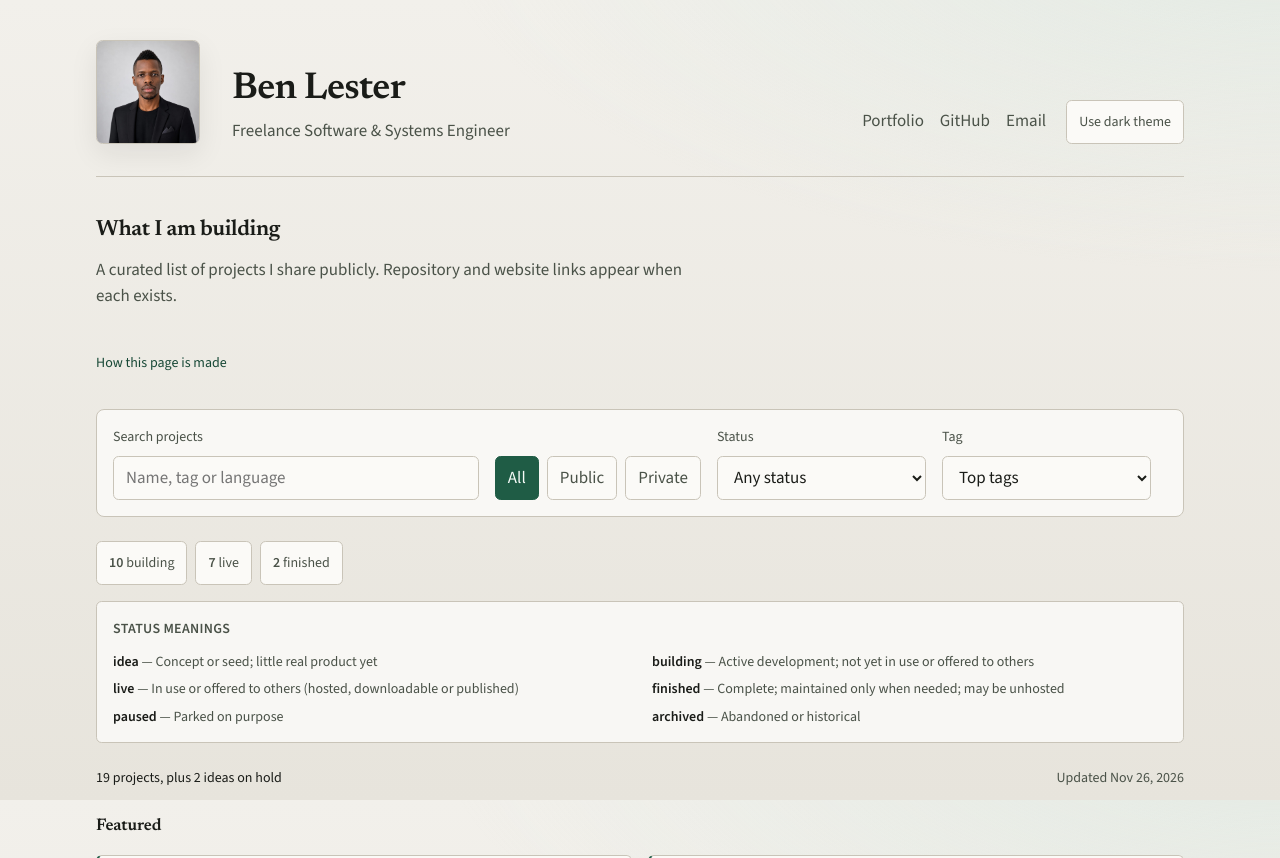
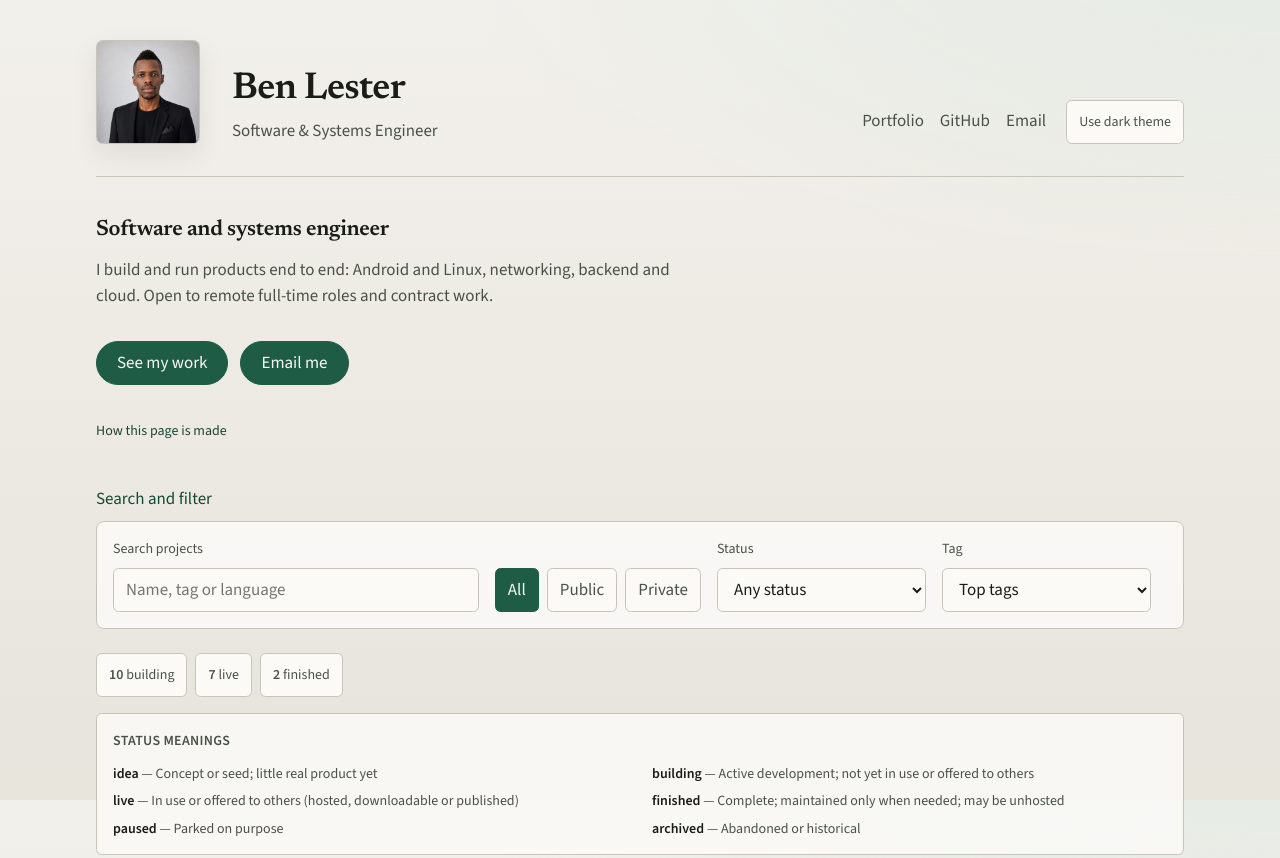
Before and after one commit to lester-01/what-am-building, a plain HTML site: page index.html in a window 1280 px wide. Shown: the top 858 px of the page. Drawn offline with nearby package versions, Linux system fonts and the light colour scheme.

Commit message:
Publish allowlisted dashboard (2026-11-26T19:41:17Z).

```diff
--- a/data/projects.json
+++ b/data/projects.json
@@ -1,5 +1,5 @@
 {
-  "generated_at": "2026-11-26T19:29:31Z",
+  "generated_at": "2026-11-26T19:41:17Z",
   "extras_min_rank": 9000,
   "projects": [
     {
@@ -209,7 +209,7 @@
       "rank": 2200,
       "website": null,
       "fork": false,
-      "pushed_at": "2026-11-26T16:29:24Z",
+      "pushed_at": "2026-11-26T19:40:57Z",
       "extra": false,
       "display_name": "Projects command center"
     },
--- a/index.html
+++ b/index.html
@@ -3,10 +3,10 @@
 <head>
   <meta charset="utf-8">
   <meta name="viewport" content="width=device-width, initial-scale=1, viewport-fit=cover">
-  <title>What I am building – Ben Lester</title>
-  <meta name="description" content="A curated list of projects Ben Lester shares publicly. Repository and website links appear when each exists.">
-  <meta property="og:title" content="What I am building – Ben Lester">
-  <meta property="og:description" content="A curated list of projects Ben Lester shares publicly. Repository and website links appear when each exists.">
+  <title>Ben Lester – software and systems engineer: selected work</title>
+  <meta name="description" content="Ben Lester, software and systems engineer: products and engineering work across Android, Linux, networking and cloud, kept up to date automatically from GitHub.">
+  <meta property="og:title" content="Ben Lester – software and systems engineer: selected work">
+  <meta property="og:description" content="Ben Lester, software and systems engineer: products and engineering work across Android, Linux, networking and cloud, kept up to date automatically from GitHub.">
   <meta property="og:type" content="website">
   <meta property="og:url" content="https://projects.benlester.me/">
   <meta property="og:image" content="https://projects.benlester.me/assets/profile.jpg">
@@ -527,6 +527,38 @@
       font-weight: var(--weight-medium);
     }
     .how p { margin: 0 0 var(--space-3); }
+
+    .cta {
+      display: flex;
+      flex-wrap: wrap;
+      gap: var(--space-3);
+      margin: 0 0 var(--space-6);
+    }
+    .cta a {
+      min-height: var(--target);
+      display: inline-flex;
+      align-items: center;
+      padding: 0 var(--space-5);
+      border-radius: 999px;
+      background: var(--color-accent-solid);
+      border: 1px solid var(--color-accent-solid);
+      color: var(--color-text-on-accent);
+      font-weight: var(--weight-medium);
+      text-decoration: none;
+      touch-action: manipulation;
+    }
+    .cta a:hover { background: var(--color-accent-solid-hover); }
+    .tools { margin: 0 0 var(--space-4); }
+    .tools > summary {
+      min-height: var(--target);
+      display: flex;
+      align-items: center;
+      cursor: pointer;
+      color: var(--color-accent-text);
+      font-weight: var(--weight-medium);
+    }
+    .walk { margin: var(--space-2) 0 0; font-size: var(--text-caption); }
+    .walk a { color: var(--color-accent-text); }
     .counts {
       display: flex;
       flex-wrap: wrap;
@@ -617,7 +649,7 @@
       <img class="portrait" src="assets/profile.jpg" width="1254" height="1254" alt="Portrait of Ben Lester">
       <div>
         <p class="who">Ben Lester</p>
-        <p class="role">Freelance Software &amp; Systems Engineer</p>
+        <p class="role">Software &amp; Systems Engineer</p>
       </div>
       <div class="elsewhere">
         <nav aria-label="Elsewhere">
@@ -630,14 +662,20 @@
     </header>
 
     <main id="main" aria-busy="true">
-      <h1>What I am building</h1>
-      <p class="lead">A curated list of projects I share publicly. Repository and website links appear when each exists.</p>
+      <h1>Software and systems engineer</h1>
+      <p class="lead">I build and run products end to end: Android and Linux, networking, backend and cloud. Open to remote full-time roles and contract work.</p>
+      <p class="cta">
+        <a href="#featured-section">See my work</a>
+        <a href="mailto:contact@benlester.me">Email me</a>
+      </p>
       <details class="how" id="how">
         <summary>How this page is made</summary>
         <p>Every day a GitHub Actions job scans my repositories. Each one carries a small <code>project.json</code> file with a status, tags and languages, plus its GitHub description. The job turns the ones I have marked as shareable into a catalog and publishes this static page. Nothing here is written by hand, so the dates and counts are real, and a project only appears if I chose to list it.</p>
-        <p>Some entries are private repositories. For those you see only the name and a short summary, never the code. Several projects deal with automation, scraping, proxies and anti-bot systems. I treat understanding those techniques from both the building side and the defending side as legitimate engineering work, and the projects are listed in that spirit.</p>
+        <p>Some entries are private repositories. For those you see only the name and a short summary, never the code. Some of the work is in networking and automation: knowing how automated traffic behaves helps me build services that handle it well. If you would like to see how one of the private projects works, ask for a walkthrough.</p>
       </details>
 
+      <details class="tools" id="tools" open>
+        <summary>Search and filter</summary>
       <form class="toolbar" id="filters" aria-label="Filter projects">
         <div class="field">
           <label for="q">Search projects</label>
@@ -669,6 +707,8 @@
         <h2 class="legend-title">Status meanings</h2>
         <ul class="legend-list" id="status-legend"></ul>
       </aside>
+
+      </details>
 
       <div class="meta-bar">
         <p class="count" id="count"></p>
@@ -860,6 +900,11 @@
       }
       const links = linksFor(item);
       if (links) node.appendChild(links);
+      if (visOf(item) === "private") {
+        const walk = el("p", { class: "walk" });
+        walk.appendChild(el("a", { href: "mailto:contact@benlester.me?subject=" + encodeURIComponent("Walkthrough request: " + titleOf(item)) }, "Ask for a walkthrough"));
+        node.appendChild(walk);
+      }
       node.appendChild(factsFor(item, statuses));
       return node;
     }
@@ -874,6 +919,10 @@
     }
 
     syncThemeChrome();
+    (function () {
+      const tools = document.getElementById("tools");
+      if (tools && !window.location.search && window.matchMedia("(max-width: 700px)").matches) tools.open = false;
+    })();
     document.getElementById("theme-toggle").addEventListener("click", () => {
       setTheme(currentTheme() === "dark" ? "light" : "dark");
     });
```
